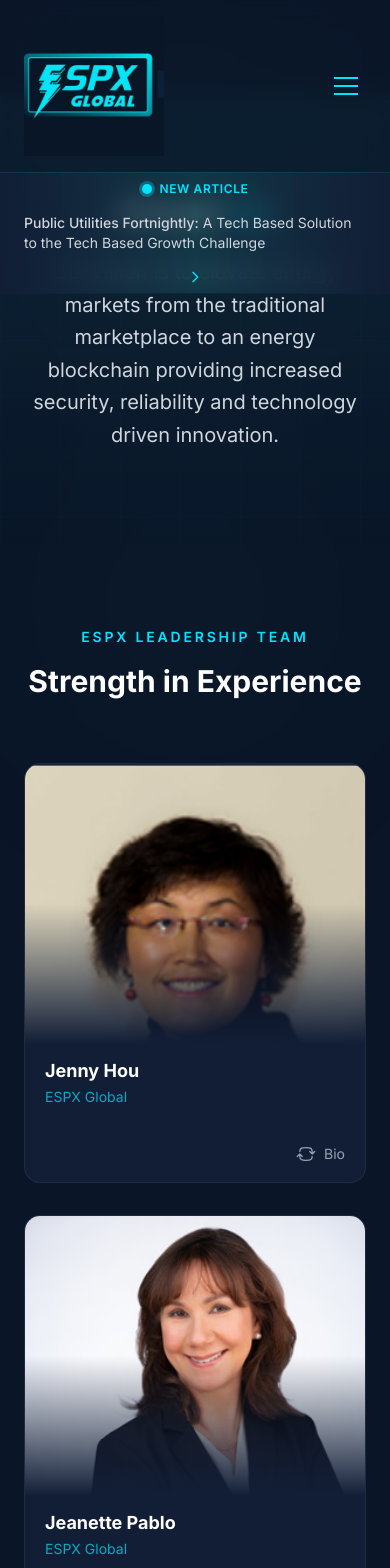
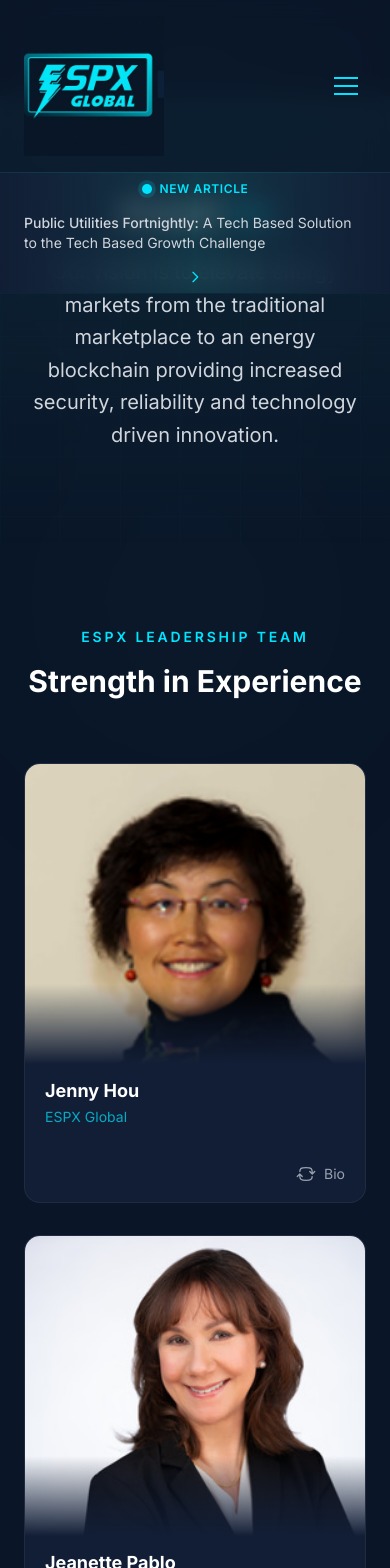
Before and after one commit to rzarkar05/ESPX_website, a Next.js app: page /about in a window 390 px wide. Shown: the top 1568 px of the page. Built offline with nearby package versions, Linux system fonts and the light colour scheme.

Commit message:
Fix leadership team photos visibility on About page
- Reduced gradient overlay to subtle bottom-only fade

- Increased image height from 280px to 300px

- Improved object positioning for better face framing

- Added responsive sizes attribute for performance

```diff
--- a/src/app/about/page.tsx
+++ b/src/app/about/page.tsx
@@ -106,19 +106,20 @@
       viewport={{ once: true }}
       transition={{ delay: index * 0.1, duration: 0.6, ease: "easeOut" }}
       className="flip-card-perspective"
-      style={{ height: 420 }}
+      style={{ height: 440 }}
     >
       <div className={`flip-card-inner ${isFlipped ? "flipped" : ""}`}>
         {/* Front */}
         <div className="flip-card-front bg-espx-navy-light border border-white/[0.06]">
-          <div className="relative w-full h-[280px]">
+          <div className="relative w-full h-[300px]">
             <Image
               src={leader.image}
               alt={leader.name}
               fill
-              className="object-cover object-top"
+              sizes="(max-width: 640px) 100vw, (max-width: 1024px) 50vw, 33vw"
+              className="object-cover object-[center_20%]"
             />
-            <div className="absolute inset-0 bg-gradient-to-t from-espx-navy-light via-transparent to-transparent" />
+            <div className="absolute bottom-0 left-0 right-0 h-20 bg-gradient-to-t from-espx-navy-light to-transparent" />
           </div>
 
           <div className="px-5 pt-4 pb-5 flex flex-col justify-between" style={{ height: 140 }}>
```
